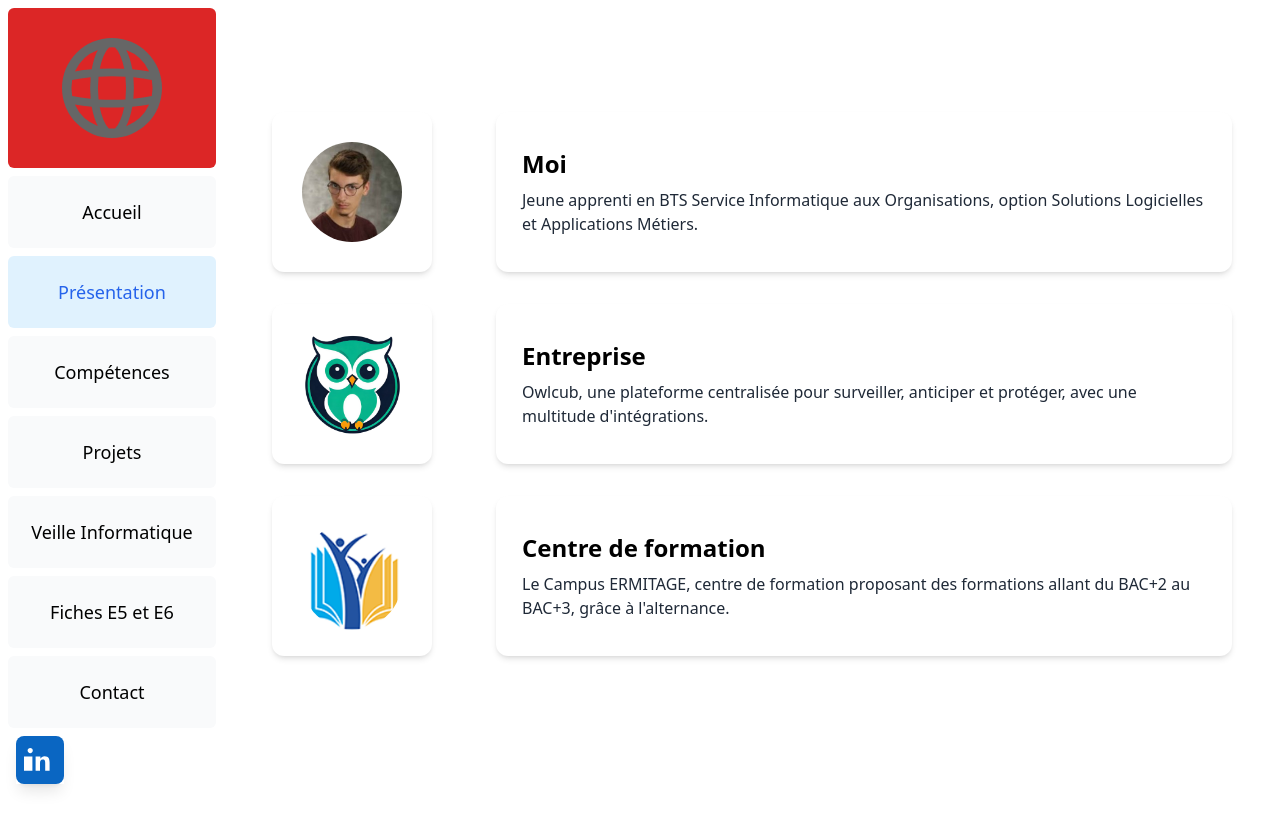
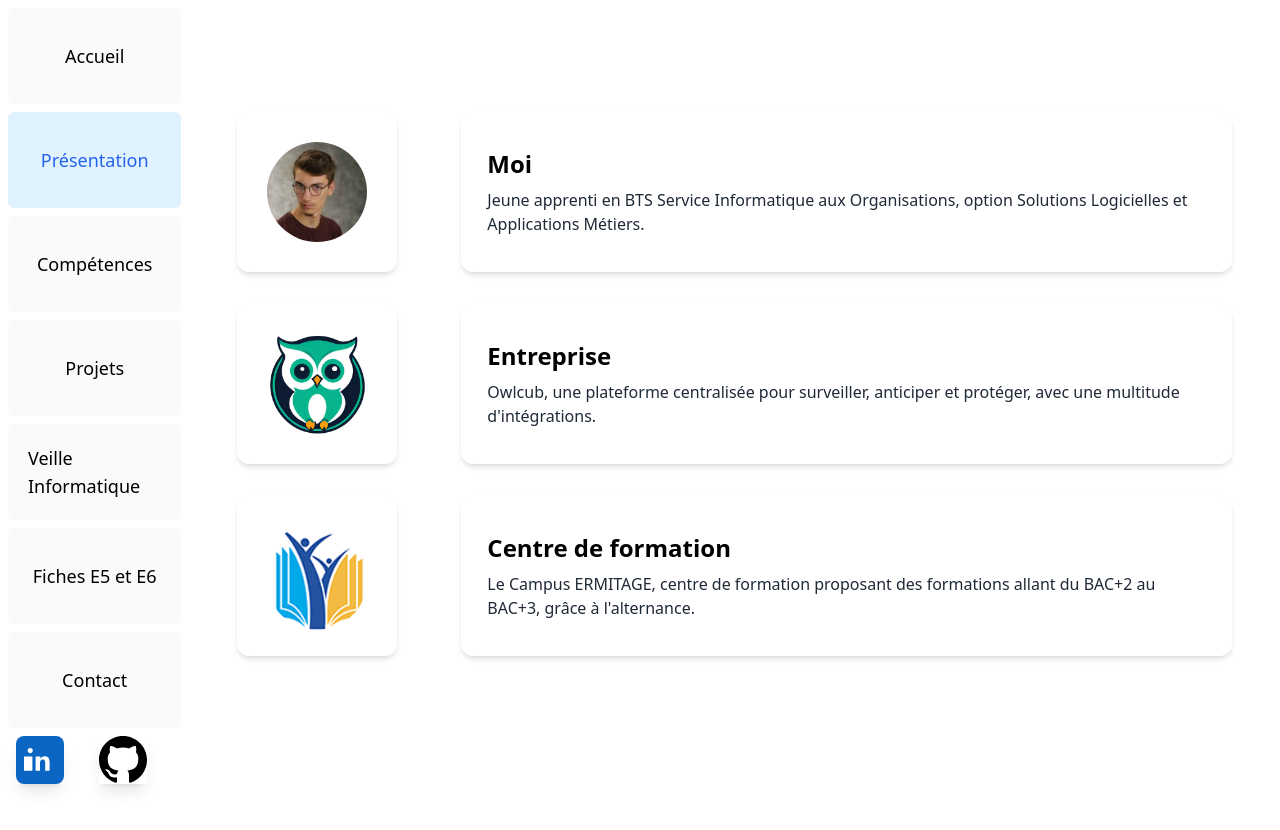
Before and after one commit to Mikha19/SIO-portfolio, a Next.js app: page /presentation in a window 1280 px wide. Built offline with nearby package versions, Linux system fonts and the light colour scheme.

Commit message:
Changements fiche E5

```diff
--- a/app/components/navBar/SideNav.js
+++ b/app/components/navBar/SideNav.js
@@ -3,12 +3,52 @@
 
 export default function SideNav() {
   return (
-    <nav className="flex flex-col p-2">
-        <div className="bg-red-600 p-4 mb-2 flex h-40 w-52 justify-center items-center rounded-md " href="/">
-            <Image src="/images/logo.svg" alt="Logo" width={100} height={100}/>
+    <nav className="flex flex-col p-2 h-full">
+        <div className="flex flex-col grow space-x-0 space-y-2">
+            <NavLinks />
         </div>
-        <div className="flex flex-col grow justify-between space-x-0 space-y-2">
-            <NavLinks />
+        {/* Social media links grid */}
+        <div className="grid grid-cols-2 gap-2 mt-auto p-2">
+            <a
+                href="https://www.linkedin.com/in/mikhael-alexandre/"
+                target="_blank"
+                rel="noopener noreferrer"
+                className="shadow-lg bg-white flex items-center justify-center w-12 h-12 transition-all hover:scale-105"
+                aria-label="LinkedIn"
+            >
+                <svg
+                    xmlns="http://www.w3.org/2000/svg"
+                    width={48}
+                    height={48}
+                    viewBox="0 0 24 24"
+                    fill="currentColor"
+                    className="text-[#0A66C2]"
+                >
+                    <rect width="24" height="24" rx="4" fill="#0A66C2" />
+                    <path
+                        d="M7.1 8.6c.8 0 1.3-.6 1.3-1.3 0-.8-.5-1.3-1.3-1.3-.7 0-1.3.5-1.3 1.3 0 .7.6 1.3 1.3 1.3zm-1.1 1.7h2.2v7.1H6V10.3zm4.1 0h2.1v1h.1c.3-.6 1-1.2 2-1.2 2.1 0 2.5 1.4 2.5 3.2v4.1h-2.2v-3.6c0-.9 0-2-1.2-2-1.2 0-1.4.9-1.4 1.9v3.7h-2.2v-7.1zm-6.1 0h2.2v7.1H4V10.3z"
+                        fill="#fff"
+                    />
+                </svg>
+            </a>
+            <a
+                href="https://github.com/mikha19"
+                target="_blank"
+                rel="noopener noreferrer"
+                className="shadow-lg bg-white flex items-center justify-center w-12 h-12 transition-all hover:scale-105"
+                aria-label="GitHub"
+            >
+                <svg
+                    xmlns="http://www.w3.org/2000/svg"
+                    width={48}
+                    height={48}
+                    viewBox="0 0 24 24"
+                    fill="currentColor"
+                    className="text-black"
+                >
+                    <path d="M12 0c-6.626 0-12 5.373-12 12 0 5.302 3.438 9.8 8.207 11.387.599.111.793-.261.793-.577v-2.234c-3.338.726-4.033-1.416-4.033-1.416-.546-1.387-1.333-1.756-1.333-1.756-1.089-.745.083-.729.083-.729 1.205.084 1.839 1.237 1.839 1.237 1.07 1.834 2.807 1.304 3.492.997.107-.775.418-1.305.762-1.604-2.665-.305-5.467-1.334-5.467-5.931 0-1.311.469-2.381 1.236-3.221-.124-.303-.535-1.524.117-3.176 0 0 1.008-.322 3.301 1.23.957-.266 1.983-.399 3.003-.404 1.02.005 2.047.138 3.006.404 2.291-1.552 3.297-1.23 3.297-1.23.653 1.653.242 2.874.118 3.176.77.84 1.235 1.911 1.235 3.221 0 4.609-2.807 5.624-5.479 5.921.43.372.823 1.102.823 2.222v3.293c0 .319.192.694.801.576 4.765-1.589 8.199-6.086 8.199-11.386 0-6.627-5.373-12-12-12z"/>
+                </svg>
+            </a>
         </div>
     </nav>
   );
--- a/app/layout.js
+++ b/app/layout.js
@@ -16,31 +16,6 @@
         <div className="flex flex-row w-full">
           <aside className="sticky top-0 z-50 h-screen">
             <SideNav />
-            {/* LinkedIn bouton en bas à gauche */}
-            <div className="absolute left-4 bottom-4">
-              <a
-                href="https://www.linkedin.com/in/mikhael-alexandre/"
-                target="_blank"
-                rel="noopener noreferrer"
-                className="shadow-lg bg-white flex items-center justify-center w-12 h-12 transition-all"
-                aria-label="LinkedIn"
-              >
-                <svg
-                  xmlns="http://www.w3.org/2000/svg"
-                  width={48}
-                  height={48}
-                  viewBox="0 0 24 24"
-                  fill="currentColor"
-                  className="text-[#0A66C2]"
-                >
-                  <rect width="24" height="24" rx="4" fill="#0A66C2" />
-                  <path
-                    d="M7.1 8.6c.8 0 1.3-.6 1.3-1.3 0-.8-.5-1.3-1.3-1.3-.7 0-1.3.5-1.3 1.3 0 .7.6 1.3 1.3 1.3zm-1.1 1.7h2.2v7.1H6V10.3zm4.1 0h2.1v1h.1c.3-.6 1-1.2 2-1.2 2.1 0 2.5 1.4 2.5 3.2v4.1h-2.2v-3.6c0-.9 0-2-1.2-2-1.2 0-1.4.9-1.4 1.9v3.7h-2.2v-7.1zm-6.1 0h2.2v7.1H4V10.3z"
-                    fill="#fff"
-                  />
-                </svg>
-              </a>
-            </div>
           </aside>
           <main className="flex-grow p-4">{children}</main>
         </div>
--- a/public/styles/output.css
+++ b/public/styles/output.css
@@ -554,6 +554,40 @@
   display: none;
 }
 
+.container {
+  width: 100%;
+}
+
+@media (min-width: 640px) {
+  .container {
+    max-width: 640px;
+  }
+}
+
+@media (min-width: 768px) {
+  .container {
+    max-width: 768px;
+  }
+}
+
+@media (min-width: 1024px) {
+  .container {
+    max-width: 1024px;
+  }
+}
+
+@media (min-width: 1280px) {
+  .container {
+    max-width: 1280px;
+  }
+}
+
+@media (min-width: 1536px) {
+  .container {
+    max-width: 1536px;
+  }
+}
+
 .visible {
   visibility: visible;
 }
@@ -675,6 +709,10 @@
   margin-top: 2rem;
 }
 
+.mt-auto {
+  margin-top: auto;
+}
+
 .block {
   display: block;
 }
@@ -751,10 +789,6 @@
   height: 150px;
 }
 
-.h-\[400px\] {
-  height: 400px;
-}
-
 .h-\[60vh\] {
   height: 60vh;
 }
@@ -765,6 +799,14 @@
 
 .h-screen {
   height: 100vh;
+}
+
+.h-\[40vh\] {
+  height: 40vh;
+}
+
+.h-full {
+  height: 100%;
 }
 
 .max-h-40 {
@@ -793,10 +835,6 @@
 
 .min-h-screen {
   min-height: 100vh;
-}
-
-.w-1\/2 {
-  width: 50%;
 }
 
 .w-12 {
@@ -920,6 +958,10 @@
 
 .grid-cols-3 {
   grid-template-columns: repeat(3, minmax(0, 1fr));
+}
+
+.grid-cols-2 {
+  grid-template-columns: repeat(2, minmax(0, 1fr));
 }
 
 .flex-row {
@@ -1219,6 +1261,11 @@
   line-height: 1.75rem;
 }
 
+.text-base {
+  font-size: 1rem;
+  line-height: 1.5rem;
+}
+
 .font-bold {
   font-weight: 700;
 }
@@ -1270,6 +1317,11 @@
   color: rgb(55 65 81 / var(--tw-text-opacity, 1));
 }
 
+.text-gray-800 {
+  --tw-text-opacity: 1;
+  color: rgb(31 41 55 / var(--tw-text-opacity, 1));
+}
+
 .text-green-600 {
   --tw-text-opacity: 1;
   color: rgb(22 163 74 / var(--tw-text-opacity, 1));
@@ -1285,9 +1337,9 @@
   color: rgb(255 255 255 / var(--tw-text-opacity, 1));
 }
 
-.text-gray-800 {
+.text-black {
   --tw-text-opacity: 1;
-  color: rgb(31 41 55 / var(--tw-text-opacity, 1));
+  color: rgb(0 0 0 / var(--tw-text-opacity, 1));
 }
 
 .underline {
@@ -1352,6 +1404,12 @@
   transition-duration: 75ms;
 }
 
+.hover\:scale-105:hover {
+  --tw-scale-x: 1.05;
+  --tw-scale-y: 1.05;
+  transform: translate(var(--tw-translate-x), var(--tw-translate-y)) rotate(var(--tw-rotate)) skewX(var(--tw-skew-x)) skewY(var(--tw-skew-y)) scaleX(var(--tw-scale-x)) scaleY(var(--tw-scale-y));
+}
+
 .hover\:border-red-600:hover {
   --tw-border-opacity: 1;
   border-color: rgb(220 38 38 / var(--tw-border-opacity, 1));
@@ -1404,7 +1462,35 @@
   --tw-ring-color: rgb(220 38 38 / var(--tw-ring-opacity, 1));
 }
 
+@media (min-width: 640px) {
+  .sm\:h-\[50vh\] {
+    height: 50vh;
+  }
+
+  .sm\:p-6 {
+    padding: 1.5rem;
+  }
+
+  .sm\:p-8 {
+    padding: 2rem;
+  }
+
+  .sm\:text-3xl {
+    font-size: 1.875rem;
+    line-height: 2.25rem;
+  }
+
+  .sm\:text-lg {
+    font-size: 1.125rem;
+    line-height: 1.75rem;
+  }
+}
+
 @media (min-width: 768px) {
+  .md\:mb-6 {
+    margin-bottom: 1.5rem;
+  }
+
   .md\:h-\[60vh\] {
     height: 60vh;
   }
@@ -1421,6 +1507,10 @@
     flex-direction: row;
   }
 
+  .md\:p-10 {
+    padding: 2.5rem;
+  }
+
   .md\:text-2xl {
     font-size: 1.5rem;
     line-height: 2rem;
@@ -1429,6 +1519,16 @@
   .md\:text-7xl {
     font-size: 4.5rem;
     line-height: 1;
+  }
+
+  .md\:text-4xl {
+    font-size: 2.25rem;
+    line-height: 2.5rem;
+  }
+
+  .md\:text-xl {
+    font-size: 1.25rem;
+    line-height: 1.75rem;
   }
 }
 
```
Also changed, not shown: 1 other file (tests, documents, lock files or other folders).
